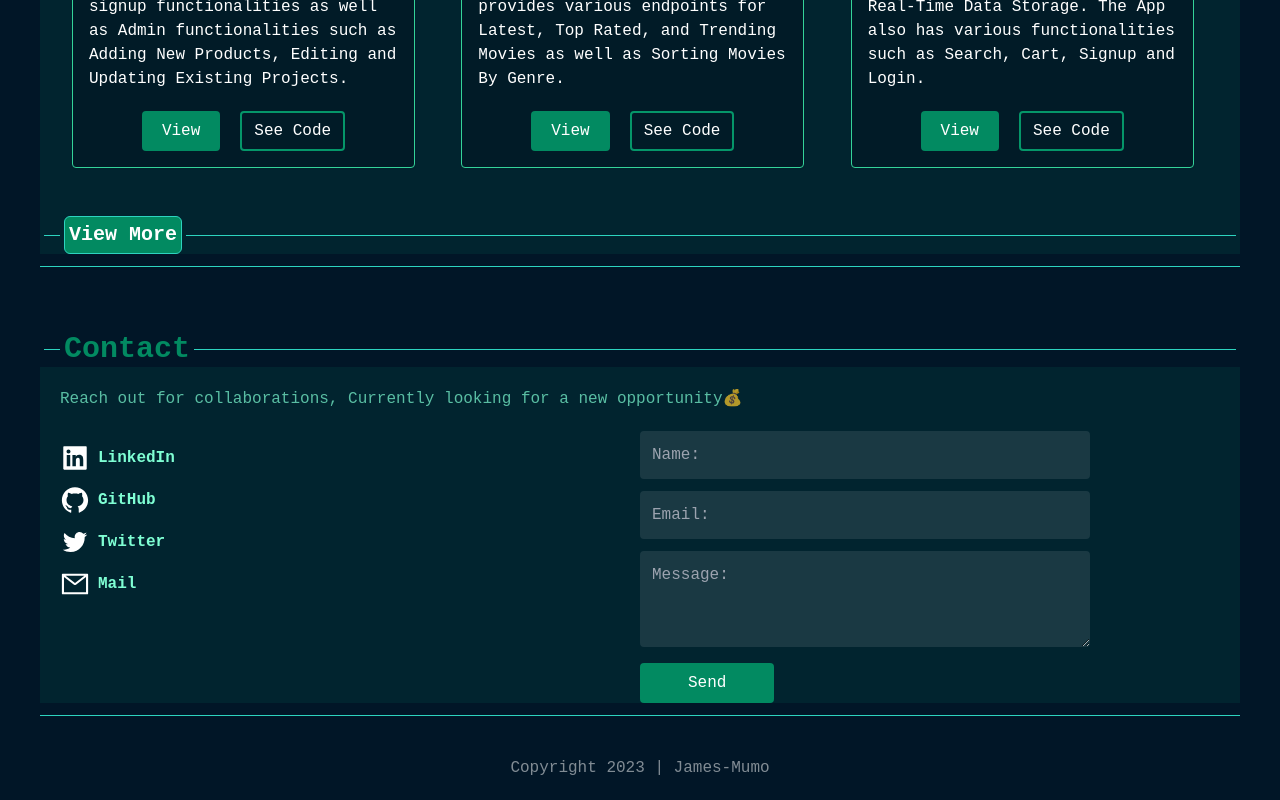
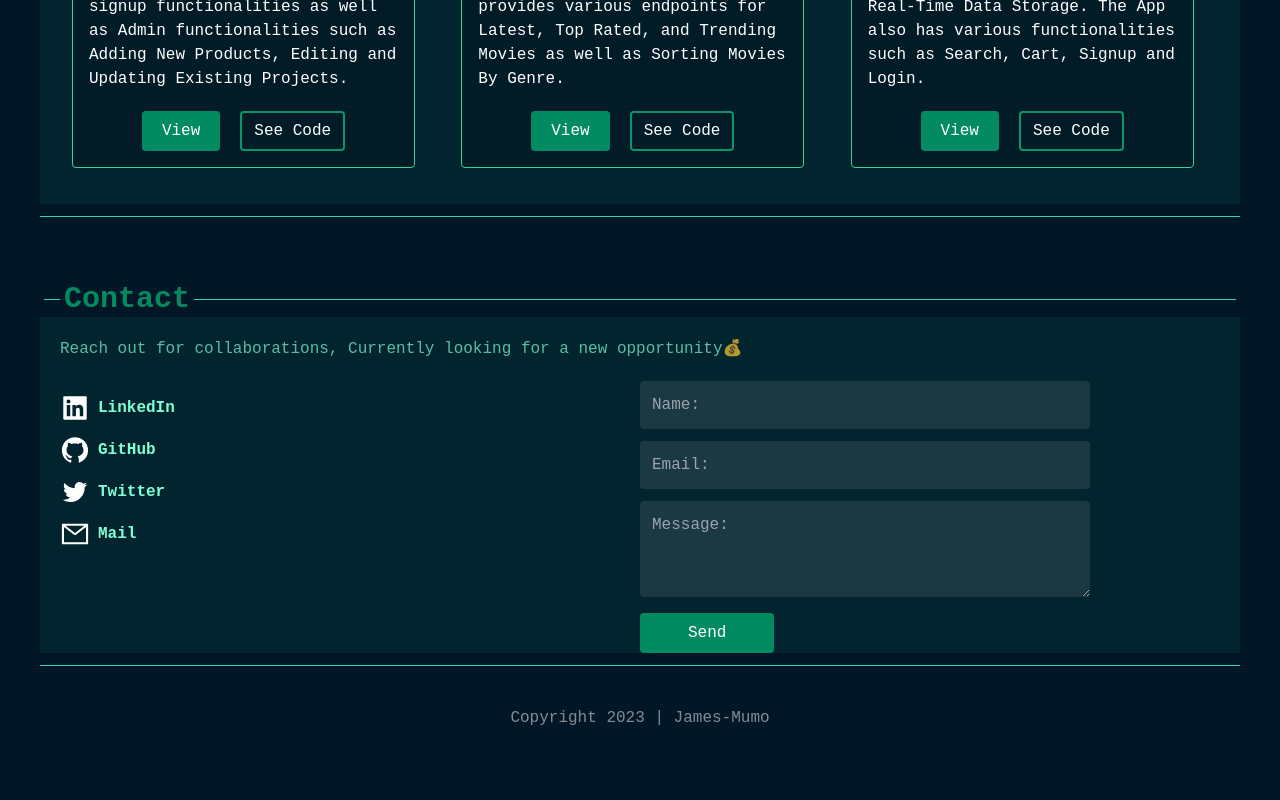
Before and after one commit to james-mumo/portfolio, a React (Vite) app: page / in a window 1280 px wide. Shown: the part 3642-4442 px from the top of the page. After the commit the page ends 4392 px from the top, so only its background shows below. Built offline with nearby package versions, Linux system fonts and the light colour scheme.

Commit message:
Update Projects.jsx

```diff
--- a/src/components/Projects.jsx
+++ b/src/components/Projects.jsx
@@ -135,13 +135,13 @@
             );
           })}
         </div>{" "}
-        <span className="flex items-center mt-3 w-full">
+{/*         <span className="flex items-center mt-3 w-full">
           <hr className="border-t border-teal-400 mx-1 w-4" />
           <button className="text-xl md:text-xl font-semibold border border-teal-400 p-1 rounded-md cursor-pointer transition-all duration-200 bg-primary text-white hover:bg-[#011b27] hover:text-primary">
             View More
           </button>
           <hr className="border-t border-teal-400 mx-1 flex-grow" />
-        </span>
+        </span> */}
       </div>
       <hr className="flex-grow mx-0 mt-3 border-t border-teal-400" />
     </div>
```
